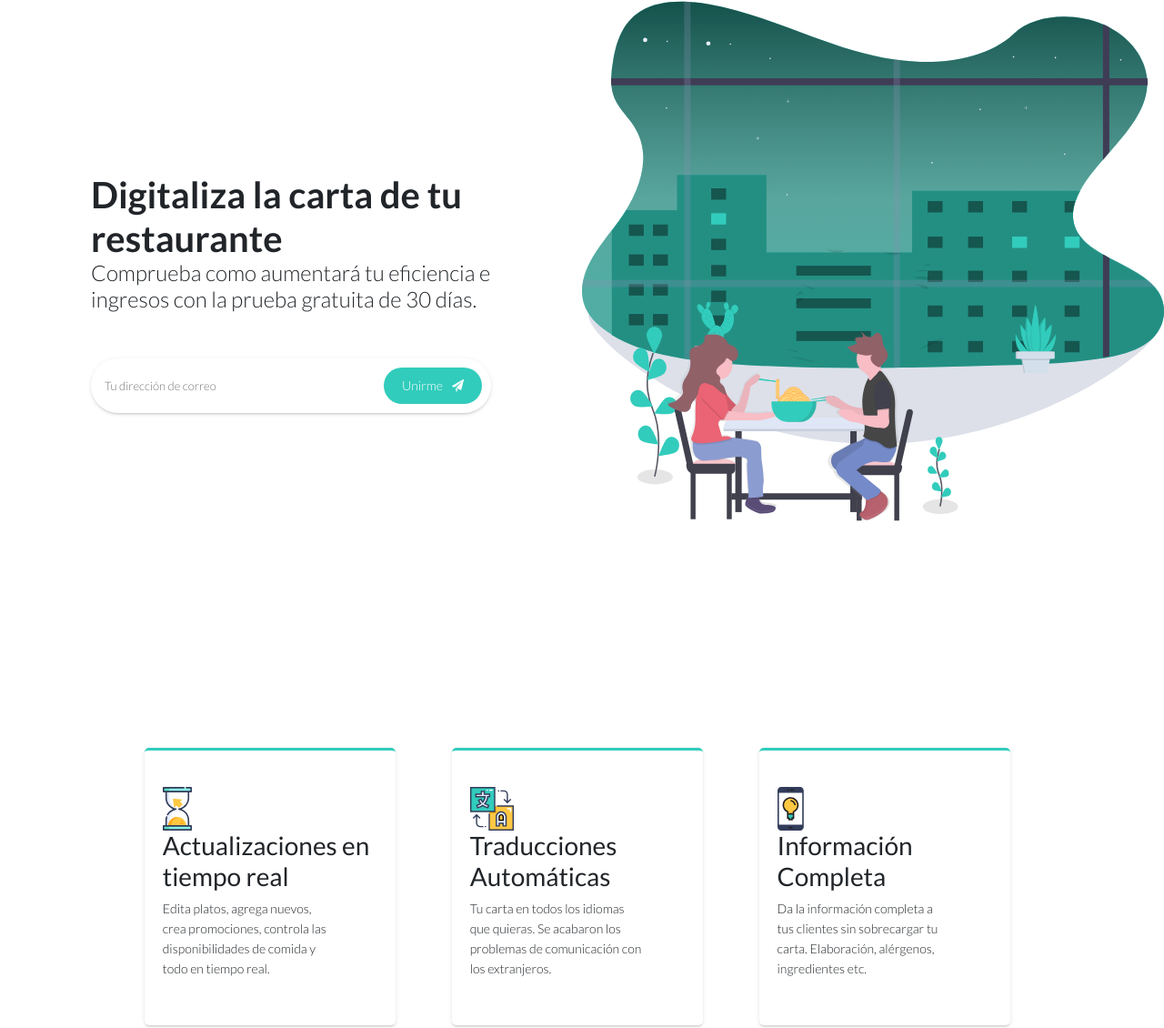
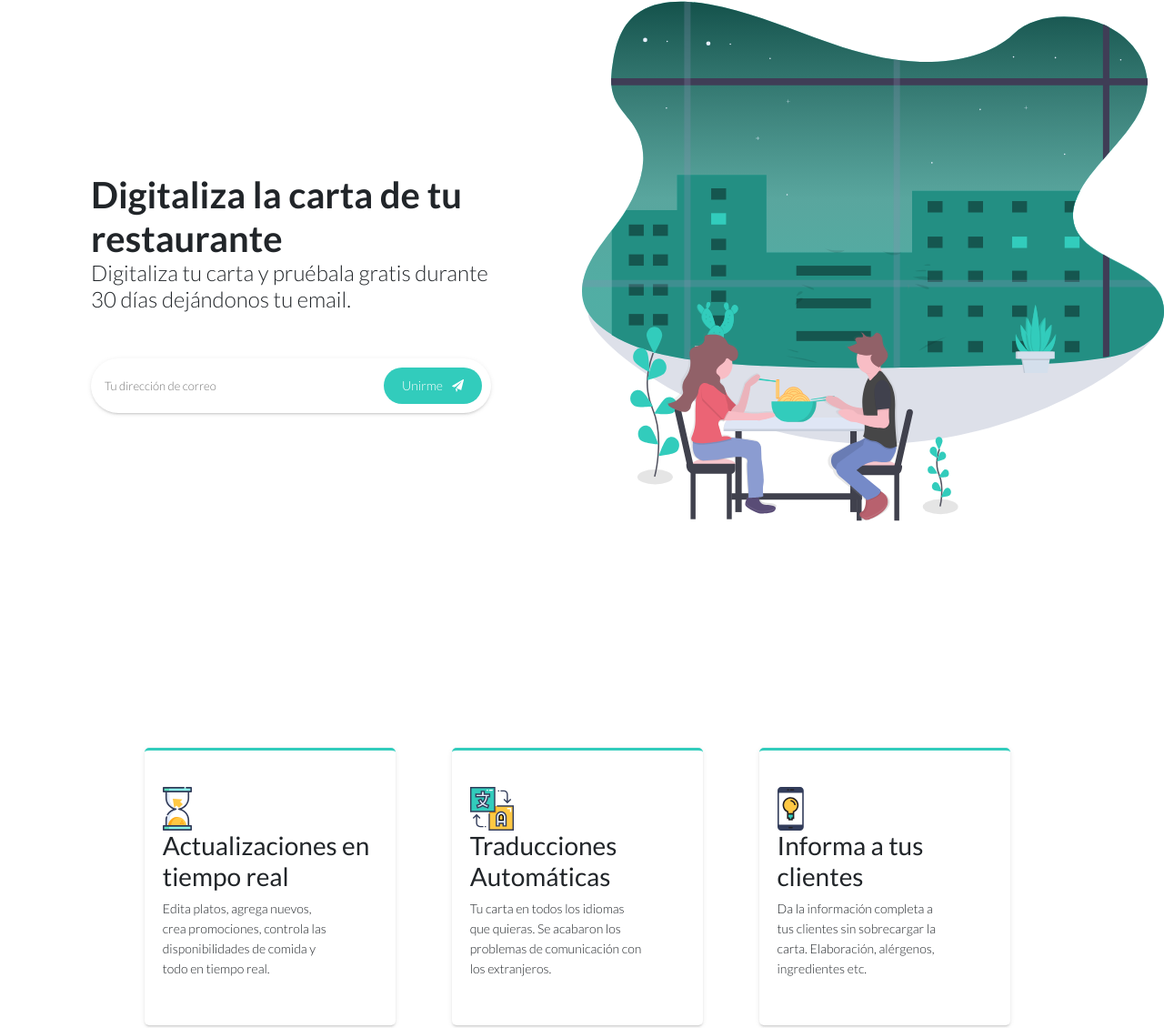
Before and after one commit to iMenoo-DevTeam/landing-page, a plain HTML site: page index.html in a window 1280 px wide. Shown: the part 78-1208 px from the top of the page at 91% size. Drawn offline with nearby package versions, Linux system fonts and the light colour scheme.

```diff
--- a/index.html
+++ b/index.html
@@ -29,7 +29,7 @@
     </nav>
     <div class="home-header-text-wrapper">
       <h1>Digitaliza la carta de tu restaurante</h1>
-      <h3>Comprueba como aumentará tu eficiencia e ingresos con la prueba gratuita de 30 días.</h3>
+      <h3>Digitaliza tu carta y pruébala gratis durante 30 días dejándonos tu email.</h3>
       <div class="sign-input-wrapper">
         <input type="text" placeholder="Tu dirección de correo">
         <button>Unirme <img src="./images/send.svg" alt=""></button>
@@ -57,8 +57,8 @@
     <div class="feature-item-wrapper">
       <div class="feature-item">
         <img src="./images/description.svg" alt="">
-        <h3>Información Completa</h3>
-        <p>Da la información completa a tus clientes sin sobrecargar tu carta. Elaboración, alérgenos, ingredientes etc.</p>
+        <h3>Informa a tus clientes</h3>
+        <p>Da la información completa a tus clientes sin sobrecargar la carta. Elaboración, alérgenos, ingredientes etc.</p>
       </div>
     </div>
   </div>
```
